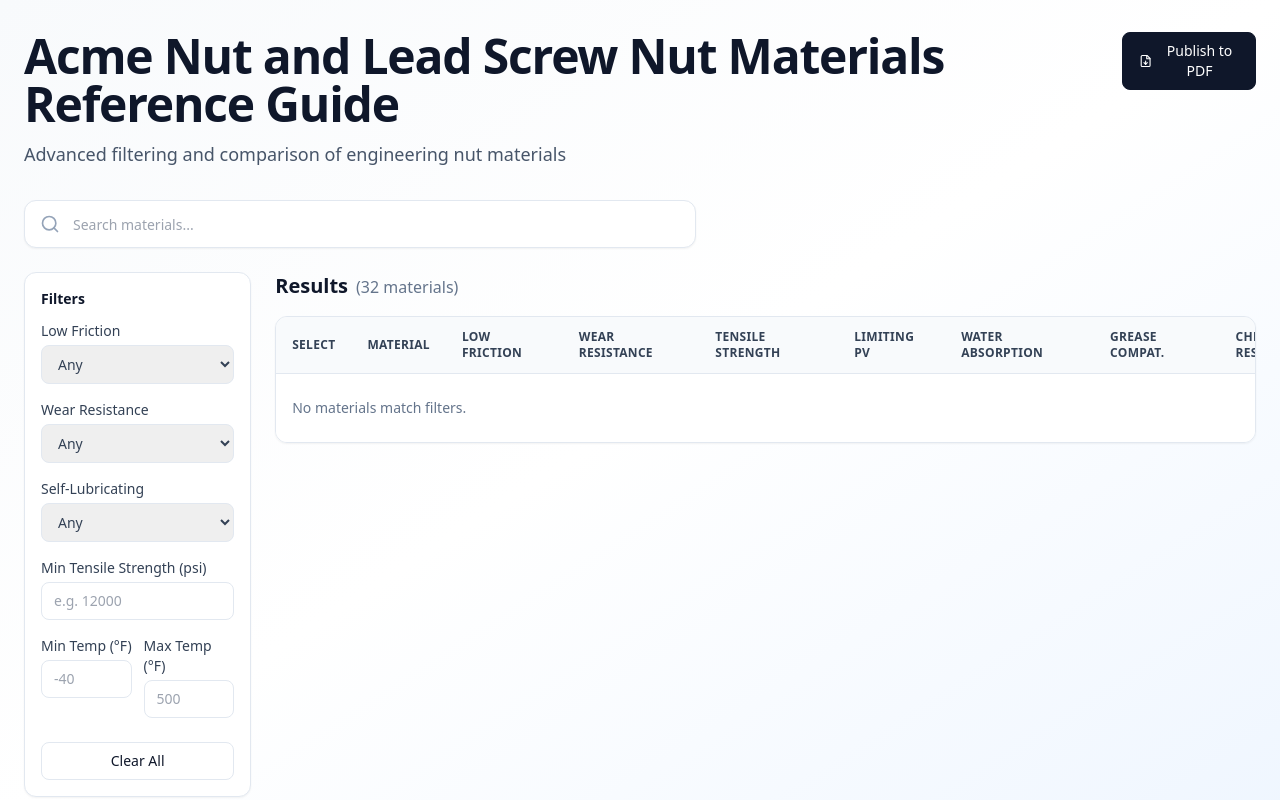
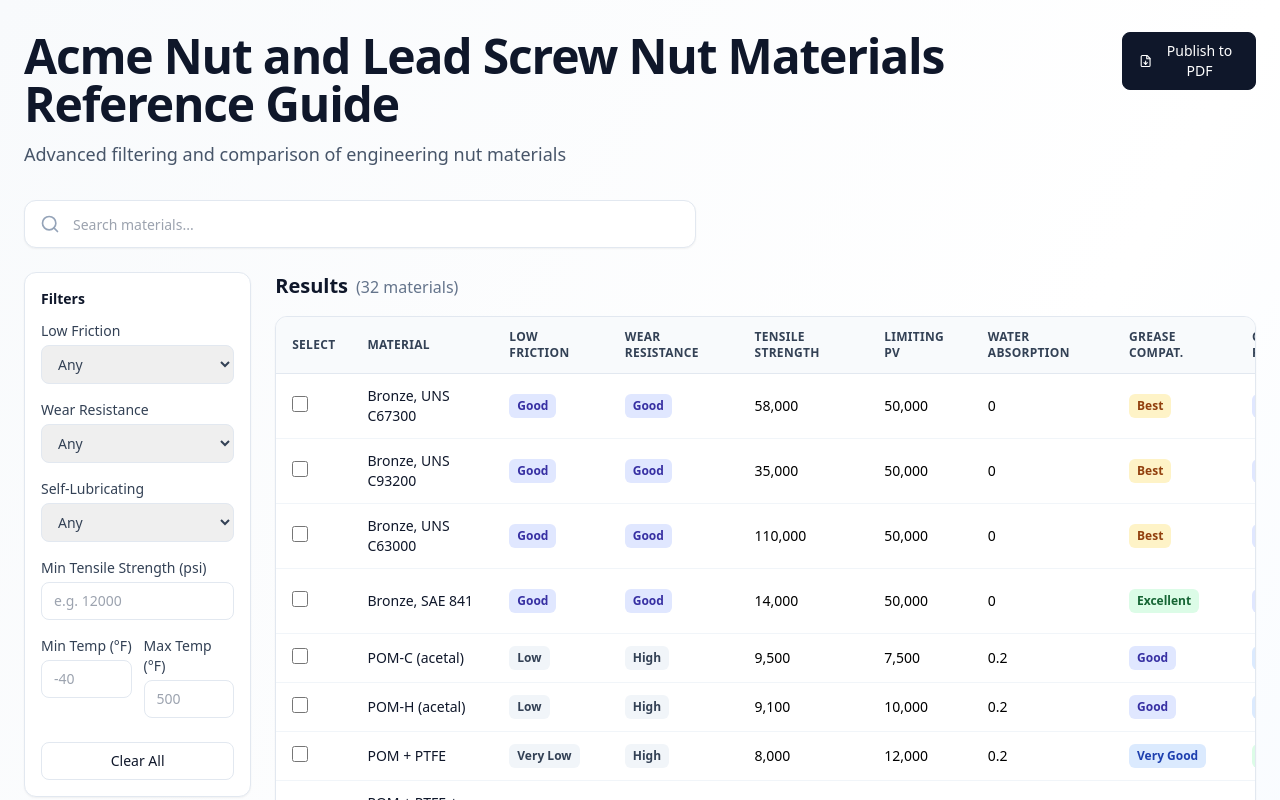
Before and after one commit to vdimichele-helix/helix-nut-material-tool, a Next.js app: page /nut-material in a window 1280 px wide. Shown: the top 800 px of the page. Built offline with nearby package versions, Linux system fonts and the light colour scheme.

Commit message:
Update nut-material.jsx

```diff
--- a/pages/nut-material.jsx
+++ b/pages/nut-material.jsx
@@ -317,12 +317,12 @@ const { data: materials = [], isLoading } = useQuery({
               )}
             </div>
 
-            <MaterialsTable
-              data={filteredData}
-              isLoading={isLoading}
-              selectedMaterials={selectedMaterials}
-              onToggleSelection={handleToggleSelection}
-            />
+<MaterialsTable
+  materials={filteredData}
+  isLoading={isLoading}
+  selectedIds={selectedMaterials}
+  onToggleSelect={handleToggleSelection}
+/>
           </div>
         </div>
       </div>
```
